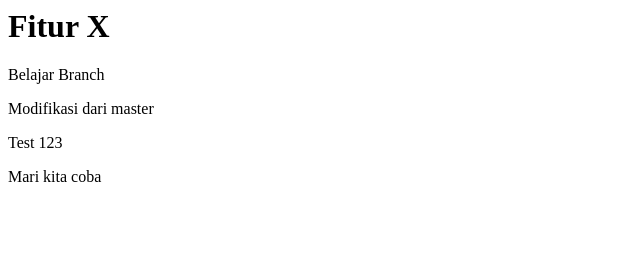
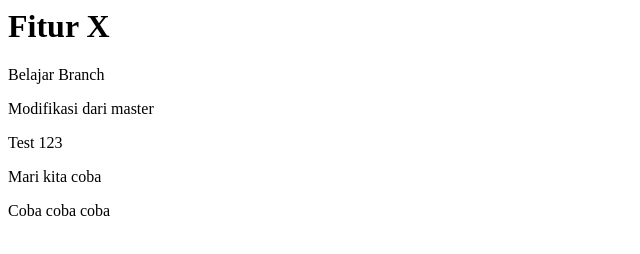
Before and after one commit to ajwijaya/belajar-git-okt-22, a plain HTML site: page about.html in a window 1280 px wide. Shown: the whole page, without its empty margins (0-640 px from the left). Drawn offline with Linux system fonts and the light colour scheme.

Commit message:
add line test

```diff
--- a/about.html
+++ b/about.html
@@ -8,5 +8,6 @@
     <p>Modifikasi dari master</p>
     <p>Test 123</p>
     <p>Mari kita coba</p>
+    <p>Coba coba coba</p>
 </body>
 </html>
```
